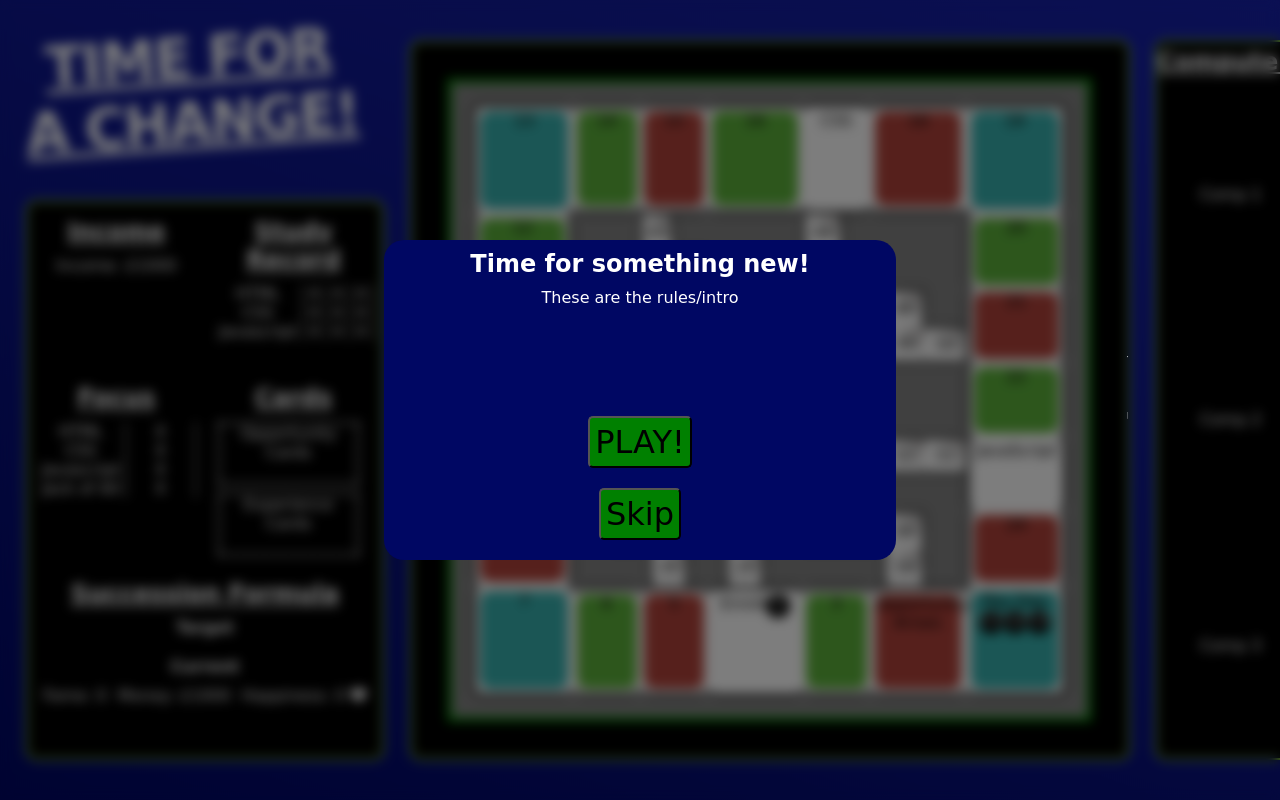
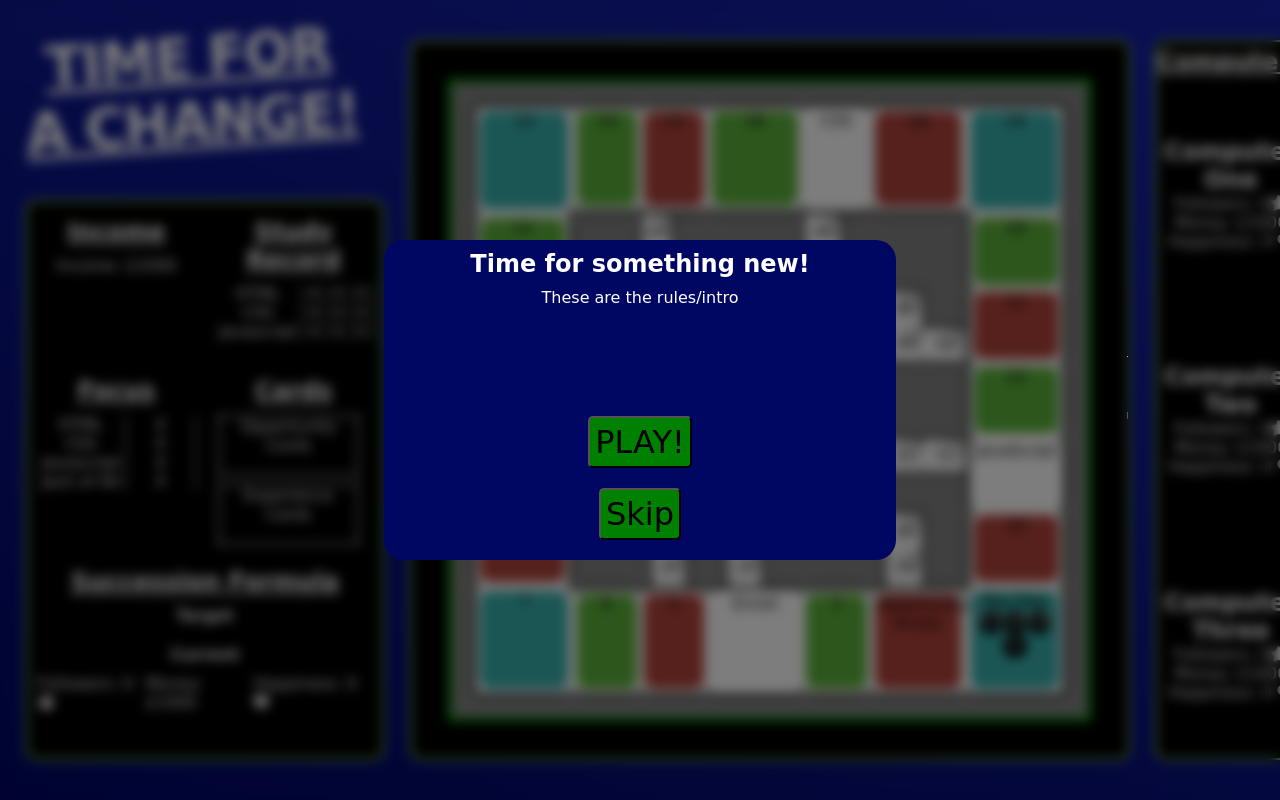
Before and after one commit to mattb0101/interactive_fe_milestone, a plain HTML site: page index.html in a window 1280 px wide. Shown: the top 800 px of the page. Drawn offline with nearby package versions, Linux system fonts and the light colour scheme; a web font is replaced by a local one.

Commit message:
Put current scores for computers on screen and started working on a Check if won formula

```diff
--- a/assets/javascript/script.js
+++ b/assets/javascript/script.js
@@ -11,8 +11,22 @@ $(document).ready(function () {
   var currFollow = 0;
   var currHappy = 0;
   var currMoney = 1;
+  var currIncome = 1;
 
-  var currIncome = 1;
+  var currFollowC1 = 0;
+  var currHappyC1 = 0;
+  var currMoneyC1 = 1;
+  var currIncomeC1 = 1;
+
+  var currFollowC2 = 0;
+  var currHappyC2 = 0;
+  var currMoneyC2 = 1;
+  var currIncomeC2 = 1;
+
+  var currFollowC3 = 0;
+  var currHappyC3 = 0;
+  var currMoneyC3 = 1;
+  var currIncomeC3 = 1;
 
   //--------------------Turn Counter------------------//
 
@@ -32,7 +46,7 @@ $(document).ready(function () {
   }
 
   $("#1>div").append(compOne, compTwo, compThree);
-  $("#4>div").append(playerOne);
+  $("#1>div").append(playerOne);
   $(".roll-btn").attr("disabled", true);
 
   $("#skip-btn").click(function () {
@@ -63,19 +77,34 @@ $(document).ready(function () {
     } else {
       $("#rules").fadeOut("slow");
       $(".heart").html("Happiness: " + $(".happiness").val() + ' <i class="fas fa-heart"></i>');
-      $(".star").html("Fame: " + $(".fame").val());
-      $(".dollar").html("Money: £" + $(".money").val());
+      $(".star").html("Followers: " + $(".fame").val() + ' <i class="fas fa-star"></i>');
+      $(".dollar").html("Money: £" + $(".money").val() * 1000);
     }
     setTimeout(() => {
       setTurn();
     }, 500);
   });
 
-  $(".current-star").html("Fame: " + currFollow);
+  $(".current-star").html("Followers: " + currFollow + '<i class="fas fa-star"></i>');
   $(".current-dollar").html("Money: £" + currMoney * 1000);
   $(".current-heart").html("Happiness: " + currHappy + ' <i class="fas fa-heart"></i>');
+  $(".current-income").html("Income: £" + currIncome * 1000);
 
-  $(".current-income").html("Income: £" + currIncome * 1000);
+
+  $(".comp-one-star").html("Followers: " + currFollowC1 + '<i class="fas fa-star"></i>');
+  $(".comp-one-dollar").html("Money: £" + currMoneyC1 * 1000);
+  $(".comp-one-heart").html("Happiness: " + currHappyC1 + ' <i class="fas fa-heart"></i>');
+//   $(".comp-one-income").html("Income: £" + currIncome * 1000);
+
+$(".comp-two-star").html("Followers: " + currFollowC2 + '<i class="fas fa-star"></i>');
+  $(".comp-two-dollar").html("Money: £" + currMoneyC2 * 1000);
+  $(".comp-two-heart").html("Happiness: " + currHappyC2 + ' <i class="fas fa-heart"></i>');
+//   $(".comp-one-income").html("Income: £" + currIncome * 1000);
+
+$(".comp-three-star").html("Followers: " + currFollowC3 + '<i class="fas fa-star"></i>');
+  $(".comp-three-dollar").html("Money: £" + currMoneyC3 * 1000);
+  $(".comp-three-heart").html("Happiness: " + currHappyC3 + ' <i class="fas fa-heart"></i>');
+//   $(".comp-one-income").html("Income: £" + currIncome * 1000);
 
   //---------------------Opportunity Cards --------------------//
 
@@ -118,11 +147,22 @@ $(document).ready(function () {
     }
   }
 
-  //---------------------Board Space Effects----------//
+  //---------------------Winning Check----------//
+
+  function winCheck() {
+      if (turn == "Player") {
+          if (1 == 2) {
+              console.log("check complete")
+          };
+      };
+  };
 
   //---------------------Game Play--------------------//
 
   function playerOneTurn() {
+
+    winCheck();
+
     $(".player-turn-notice")
       .removeAttr("style")
       .animate({ left: "-=73%" }, 500)
@@ -395,7 +435,7 @@ $(document).ready(function () {
             "Space affect currently undefined so no information to show"
           );
           currFollow = currFollow + 1;
-          $(".current-star").html("Fame: " + currFollow);
+          $(".current-star").html("Fame: " + currFollow + '<i class="fas fa-star"></i>');
           return;
         }, 200);
       }
@@ -462,7 +502,7 @@ $(document).ready(function () {
         nextSpace == 43
       ) {
         currFollow = currFollow + 1;
-        $(".current-star").html("Fame: " + currFollow);
+        $(".current-star").html("Fame: " + currFollow + '<i class="fas fa-star"></i>');
       }
 
       if (nextSpace == 37) {
@@ -489,25 +529,25 @@ $(document).ready(function () {
         nextSpace == 49
       ) {
         currFollow = currFollow + 1;
-        $(".current-star").html("Fame: " + currFollow);
+        $(".current-star").html("Fame: " + currFollow + '<i class="fas fa-star"></i>');
       }
 
       if (nextSpace == 46) {
         currFollow = currFollow + 3;
         currIncome = currIncome + 1;
-        $(".current-star").html("Fame: " + currFollow);
+        $(".current-star").html("Fame: " + currFollow + '<i class="fas fa-star"></i>');
         //   Need to display income somewhere!
       }
 
       if (nextSpace == 47) {
         currFollow = currFollow + 3;
-        $(".current-star").html("Fame: " + currFollow);
+        $(".current-star").html("Fame: " + currFollow + '<i class="fas fa-star"></i>');
       }
 
       if (nextSpace == 50) {
         currFollow = currFollow + 2;
         currHappy = currHappy + 5;
-        $(".current-star").html("Fame: " + currFollow);
+        $(".current-star").html("Fame: " + currFollow + '<i class="fas fa-star"></i>');
         $(".current-heart").html("Happiness: " + currHappy + ' <i class="fas fa-heart"></i>');
       }
 
@@ -521,20 +561,20 @@ $(document).ready(function () {
         nextSpace == 59
       ) {
         currFollow = currFollow + 1;
-        $(".current-star").html("Fame: " + currFollow);
+        $(".current-star").html("Fame: " + currFollow + '<i class="fas fa-star"></i>');
       }
 
       if (nextSpace == 52) {
         currFollow = currFollow + 2;
         currHappy = currHappy + 4;
-        $(".current-star").html("Fame: " + currFollow);
+        $(".current-star").html("Fame: " + currFollow + '<i class="fas fa-star"></i>');
         $(".current-heart").html("Happiness: " + currHappy + ' <i class="fas fa-heart"></i>');
       }
 
       if (nextSpace == 54) {
         currFollow = currFollow + 4;
         currIncome = currIncome + 1;
-        $(".current-star").html("Fame: " + currFollow);
+        $(".current-star").html("Fame: " + currFollow + '<i class="fas fa-star"></i>');
         //   Need to display income somewhere!
       }
 
@@ -545,7 +585,7 @@ $(document).ready(function () {
 
       if (nextSpace == 58) {
         currFollow = currFollow + 4;
-        $(".current-star").html("Fame: " + currFollow);
+        $(".current-star").html("Fame: " + currFollow + '<i class="fas fa-star"></i>');
       }
     } else if (turn == "Comp1") {
       var diceRoll = Math.floor(Math.random() * 6) + 1;
--- a/index.html
+++ b/index.html
@@ -38,7 +38,7 @@
 			<h2>Succession Formula</h2>
 			<p>Choose your winning formula</p>
 			<div class="player-formula">
-				<input class="fame" type="number" placeholder="Fame">
+				<input class="fame" type="number" placeholder="Followers">
 				<input class="money" type="number" placeholder="Money">
 				<input class="happiness" type="number" placeholder="Happiness">
             </div>
@@ -126,9 +126,24 @@
 
 		<div class="comp-container">
 			<h2>Computers</h2>
-			<div class="comp-one-record">Comp 1</div>
-			<div class="comp-two-record">Comp 2</div>
-			<div class="comp=three-record">Comp 3</div>
+			<div class="comp-one-record">
+                <h2>Computer One</h2>
+                <div class="comp-one-star"></div>
+                <div class="comp-one-dollar"></div>
+                <div class="comp-one-heart"></div>
+            </div>
+			<div class="comp-two-record">
+                <h2>Computer Two</h2>
+                <div class="comp-two-star"></div>
+                <div class="comp-two-dollar"></div>
+                <div class="comp-two-heart"></div>
+            </div>
+			<div class="comp=three-record">
+                <h2>Computer Three</h2>
+                <div class="comp-three-star"></div>
+                <div class="comp-three-dollar"></div>
+                <div class="comp-three-heart"></div>
+            </div>
 		</div>
 
 		<div class="container">
```
Also changed, not shown: 1 other file.
